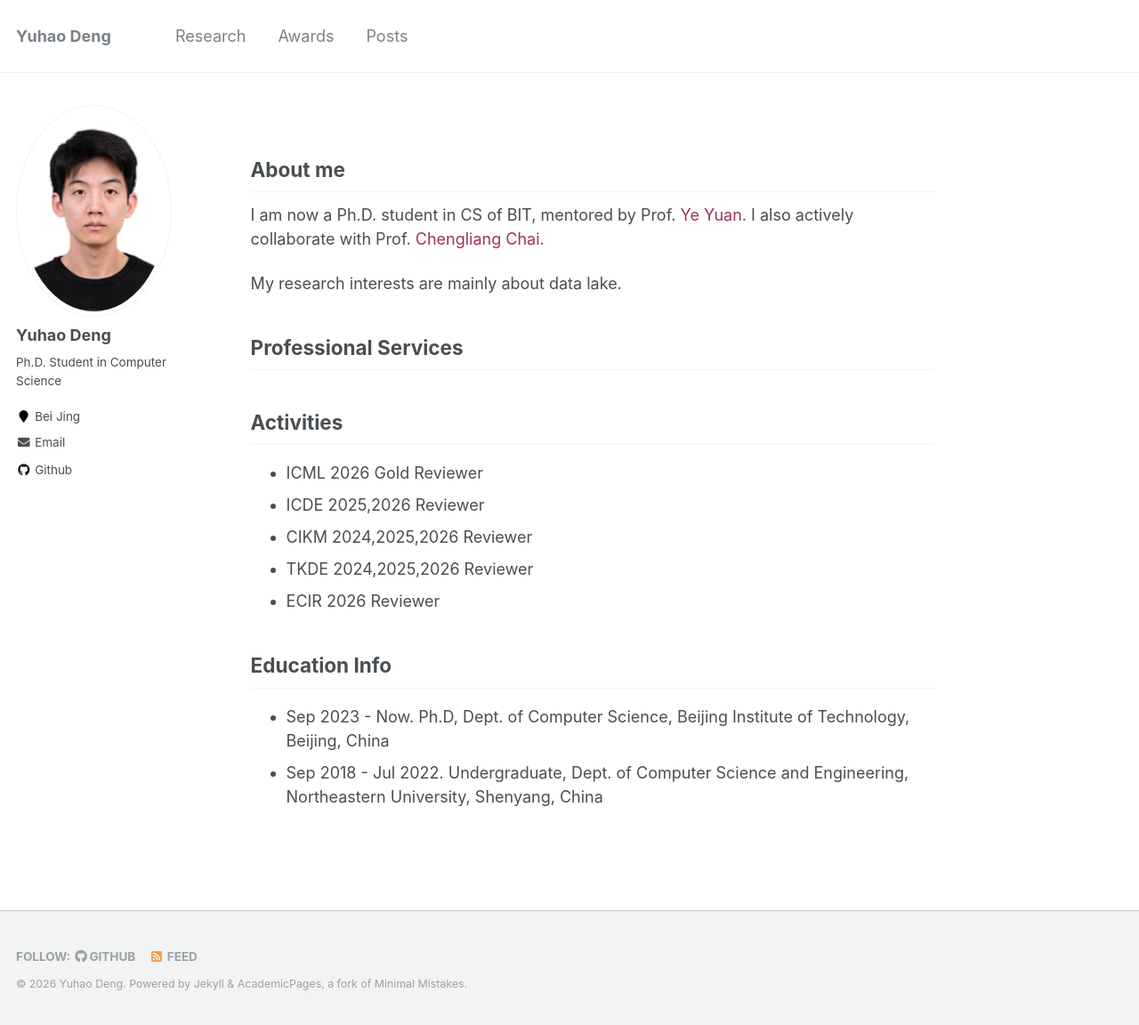
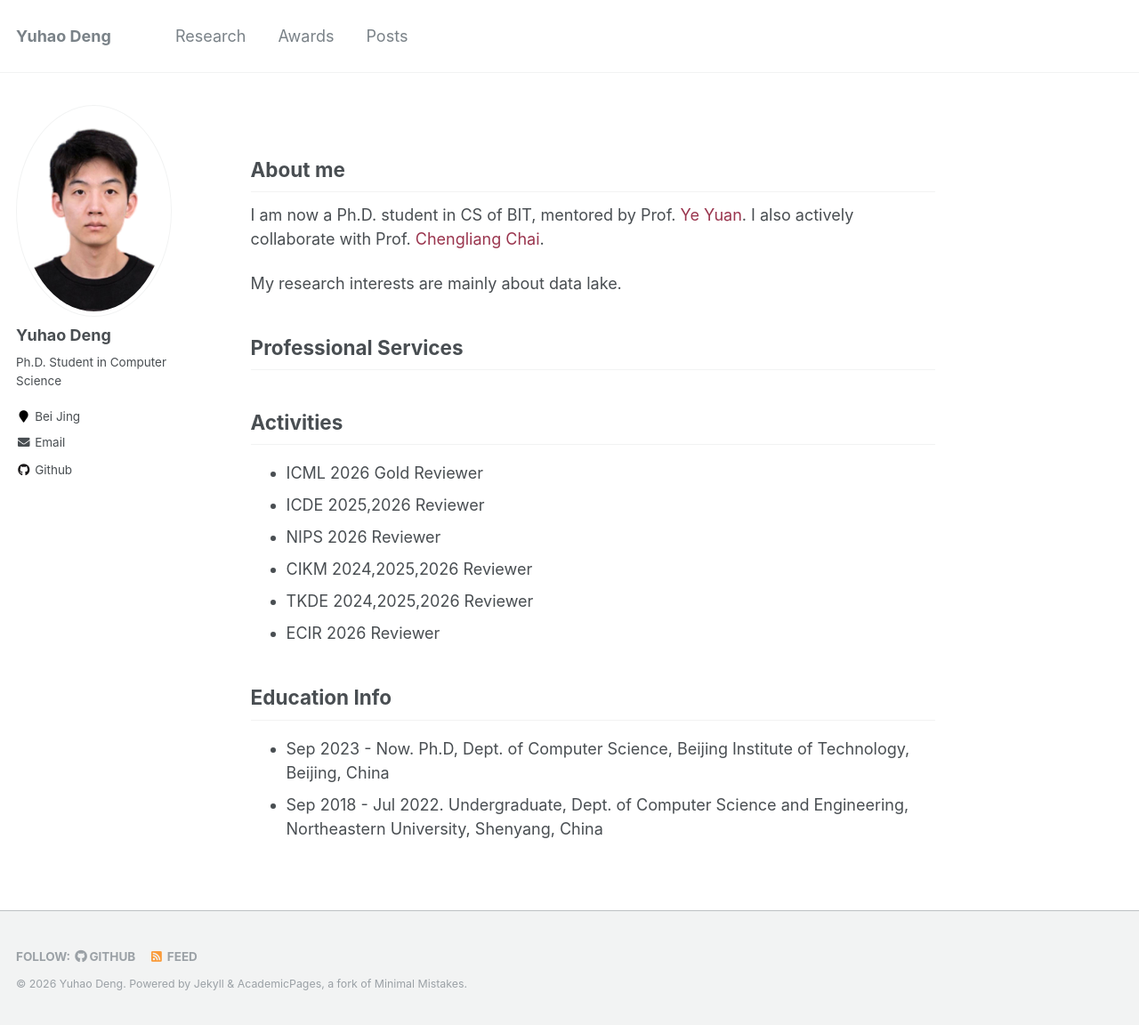
Before and after one commit to ddengyuhao/ddengyuhao.github.io, a Jekyll site: the page built from _pages/about.md, in a window 1280 px wide and 1152 px high. Shown: the whole window at 89% size. Built offline with Jekyll 4.4.1, drawn with Linux system fonts in a browser that asks for light colours.

Commit message:
Add NIPS 2026 Reviewer to activities list

```diff
--- a/_pages/about.md
+++ b/_pages/about.md
@@ -24,6 +24,7 @@ My research interests are mainly about data lake.
 ## Activities
 * ICML 2026 Gold Reviewer
 * ICDE 2025,2026 Reviewer
+* NIPS 2026 Reviewer
 * CIKM 2024,2025,2026 Reviewer
 * TKDE 2024,2025,2026 Reviewer
 * ECIR 2026 Reviewer
```
